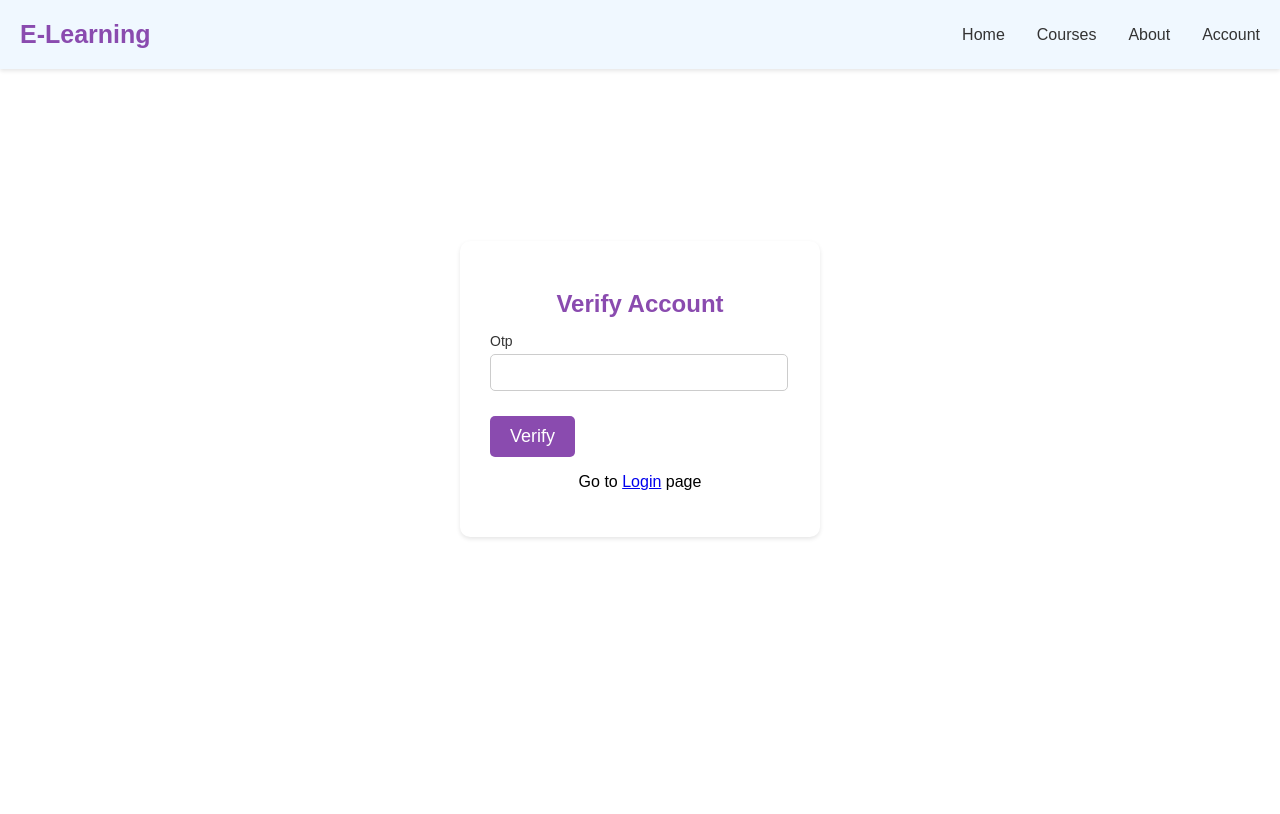
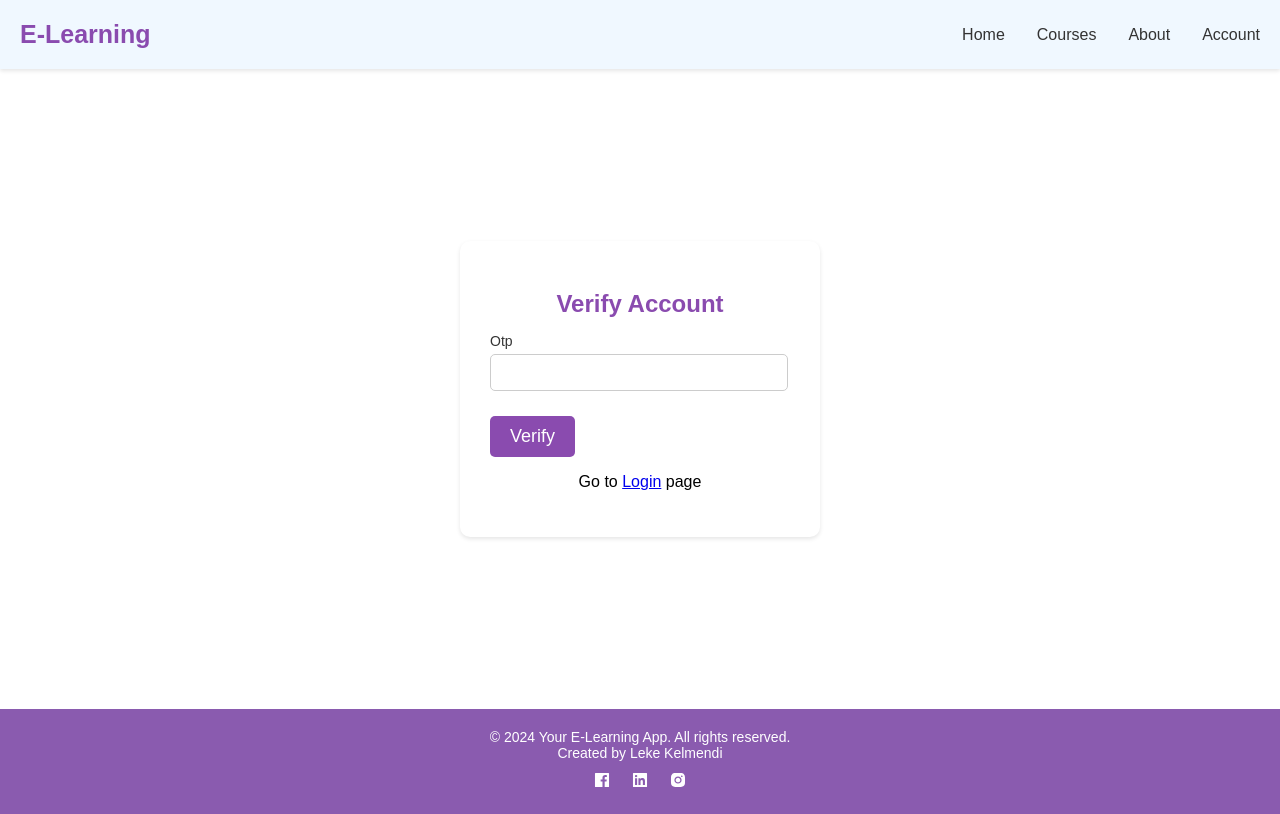
Before and after one commit to Lekkelmendi7/LearningManagementSystem, a React (Vite) app in the folder frontend/vite-project/: page /verify in a window 1280 px wide. Built offline with nearby package versions, Linux system fonts and the light colour scheme.

Commit message:
Creating a footer

```diff
--- a/frontend/vite-project/src/App.jsx
+++ b/frontend/vite-project/src/App.jsx
@@ -6,6 +6,7 @@ import Header from './components/header/Header';
 import Login from './pages/auth/Login';
 import Register from './pages/auth/Register';
 import Verify from './pages/auth/Verify';
+import Footer from './components/footer/Footer';
 
 const App = () => {
   return <>
@@ -17,6 +18,7 @@ const App = () => {
     <Route path='/register' element={<Register />} />
     <Route path='/verify' element={<Verify />} />
   </Routes>
+  <Footer />
   </BrowserRouter>
   </>
 }
--- a/frontend/vite-project/src/components/footer/Footer.jsx
+++ b/frontend/vite-project/src/components/footer/Footer.jsx
@@ -0,0 +1,32 @@
+import React from "react";
+import "./footer.css";
+import {
+  AiFillFacebook,
+  AiFillInstagram,
+  AiFillLinkedin
+} from "react-icons/ai";
+
+const Footer = () => {
+  return (
+    <footer>
+      <div className="footer-content">
+        <p>
+          &copy; 2024 Your E-Learning App. All rights reserved. <br /> Created by <a href="https://www.linkedin.com/in/lek%C3%AB-kelmendi/">Leke Kelmendi</a>
+        </p>
+        <div className="social-links">
+          <a href="https://www.facebook.com/profile.php?id=61560795113653">
+            <AiFillFacebook />
+          </a>
+          <a href="https://www.linkedin.com/in/lek%C3%AB-kelmendi/">
+            <AiFillLinkedin />
+          </a>
+          <a href="https://www.instagram.com/lek.kelmendi/">
+            <AiFillInstagram />
+          </a>
+        </div>
+      </div>
+    </footer>
+  );
+};
+
+export default Footer;
--- /dev/null
+++ b/frontend/vite-project/src/components/footer/footer.css
@@ -0,0 +1,38 @@
+footer {
+    background-color: #8a5baf;
+    color: white;
+    padding: 20px 0;
+    text-align: center;
+    bottom: 0;
+
+    .footer-content {
+      max-width: 1200px;
+      margin: 0 auto;
+
+      p {
+        margin: 0;
+        font-size: 14px;
+      }
+
+      a {
+        text-decoration: none;
+        color: inherit;
+      }
+
+      .social-links {
+        margin-top: 10px;
+
+        a {
+          color: white;
+          font-size: 18px;
+          margin: 0 10px;
+          text-decoration: none;
+          transition: color 0.3s ease;
+
+          &:hover {
+            color: #f5f5f5;
+          }
+        }
+      }
+    }
+  }
```
